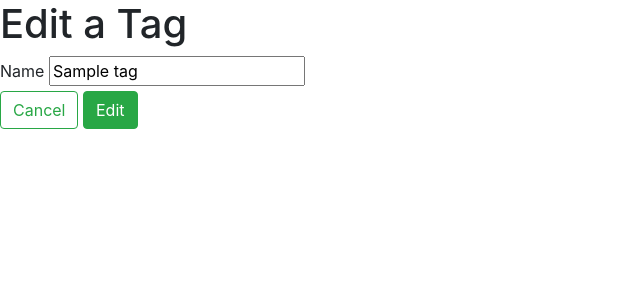
After one commit to sjbrooks/Flask-Blogly, a Flask app: page /tags/1/edit in a window 1280 px wide. The commit adds this page. Shown: the top 300 px of the page, without its empty margins (0-640 px from the left). Run offline with Flask 2, Linux system fonts and the light colour scheme; tables that the repository leaves empty hold one stand-in row (values such as "Sample post"); some libraries are stand-ins or nearby versions.

```diff
--- a/app.py
+++ b/app.py
@@ -71,7 +71,8 @@ def delete_user(id):
 @app.route('/users/<id>/posts/new')
 def render_post_form(id):
     user = User.query.get_or_404(id)
-    return render_template("post-form.html", user=user)
+    tags = Tag.query.all()
+    return render_template("post-form.html", user=user, tags=tags)
 
 @app.route('/users/<id>/posts/new', methods=['POST'])
 def post_new_post(id):
@@ -79,10 +80,19 @@ def post_new_post(id):
 
     title = request.form.get("title")
     content = request.form.get("content")
+    req = request.form
+    print("\n\n\n\n\n REQUEST IS",req)
+
+    post = Post(title=title, content=content, user_id=id)
+    db.session.add(post)
+    db.session.commit()
+    for key in req:
+        if (key != "title" and key != "content" and req[key]=='on'):
+            tag_id = key
+            tag = Tag.query.get_or_404(tag_id)
+            post.tags.append(tag)
 
     # other way to do it is appending this to the users table
-    post = Post(title=title, content=content, user_id=id)
-    db.session.add(post)
     db.session.commit()
     return redirect(f"/users/{id}")
 
@@ -125,3 +135,17 @@ def render_tags():
 def render_tag(id):
     tag = Tag.query.get_or_404(id)
     return render_template('tag-detail.html', tag=tag)
+
+@app.route('/tags/<id>/edit')
+def render_edit_tag(id):
+    tag = Tag.query.get_or_404(id)
+    return render_template('edit-tag.html', tag=tag)
+
+@app.route('/tags/<id>/edit', methods=['POST'])
+def post_edit_tag(id):
+    tag = Tag.query.get_or_404(id)
+    name = request.form.get("name")
+    tag.name = name
+    db.session.commit()
+
+    return redirect(f"/tags/{id}")
--- /dev/null
+++ b/templates/edit-tag.html
@@ -0,0 +1,13 @@
+{% extends 'base.html' %} {% block title %} Edit a Tag {% endblock %} {% block
+content %}
+<form action="" method="POST">
+    <label for="name">
+      Name
+    </label>
+    <input type="text" name="name" id="name" value="{{ tag.name }}" />
+
+  </div>
+  <a href="/tags/{{ tag.id }}" class="btn btn-outline-success">Cancel</a>
+  <button class="btn btn-success" type="submit">Edit</button>
+</form>
+{% endblock %}
```
Also changed, not shown: templates/edit-post.html (+6 -8 lines), templates/post-form.html (+9 -7 lines), models.py (line endings or trailing spaces).
